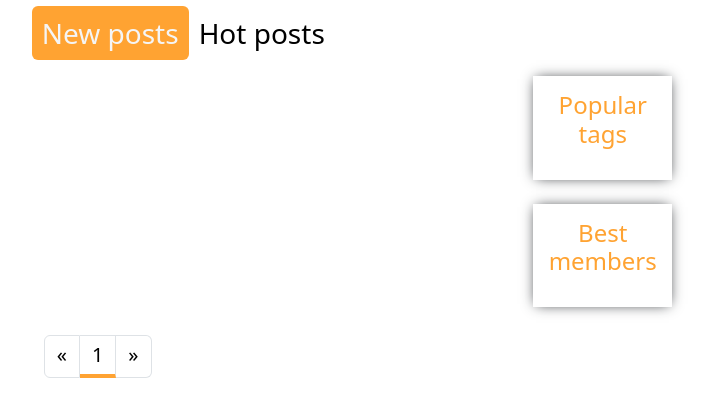
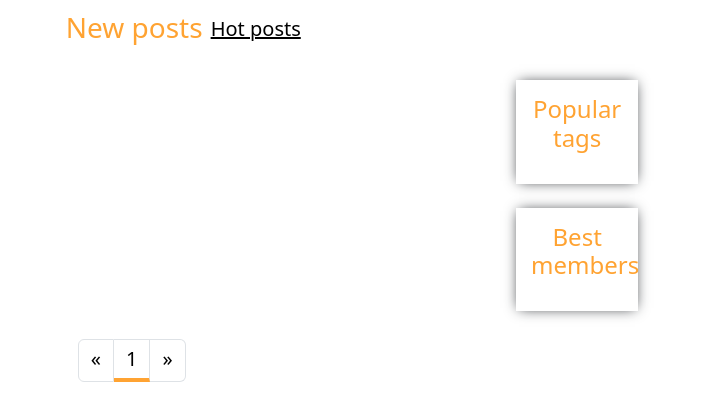
Before and after one commit to UserNameShouldBeHere/Web-1-sem, a Django app: page / in a window 1280 px wide. Shown: the part 58-478 px from the top of the page, without its empty margins (270-981 px from the left). Run offline with Django 4.2, Linux system fonts and the light colour scheme; data that the repository does not hold is empty.

Commit message:
feat: add hot posts

```diff
--- a/app/urls.py
+++ b/app/urls.py
@@ -4,6 +4,7 @@ from app import views
 
 urlpatterns = [
     path('', views.index, name='index'),
+    path('hot', views.indexhot, name='indexhot'),
     path('tag/<str:tag_name>', views.indexTagged, name='tag'),
     path('post/<int:post_id>', views.post, name='post'),
     path('login', views.login, name='login'),
--- a/app/views.py
+++ b/app/views.py
@@ -19,7 +19,13 @@ def get_all_posts():
     return posts
 
 def get_hot_posts():
-    pass
+    posts_arr = Post.objects.sort_by_hot()
+    posts = []
+    for post in posts_arr:
+        # posts.append({'id': post.id, 'author': post.author, 'rating': post.rating, 'title': post.title, 'text': post.text, 'tags': post.tags.all(), 'comments': get_comments_by_post(post.id)})
+        posts.append({'data': post, 'comments': get_comments_by_post(post.id)})
+
+    return posts
 
 def get_tagged_posts(tag):
     posts_arr = Post.objects.get_by_tag(tag)
@@ -55,6 +61,10 @@ def index(request):
     data = {'posts': paginate(get_all_posts(), request), 'sidebar': get_sidebar()}
     return render(request, "index.html", data)
 
+def indexhot(request):
+    data = {'posts': paginate(get_hot_posts(), request), 'sidebar': get_sidebar()}
+    return render(request, "index.html", data)
+
 def indexTagged(request, tag_name):
     data = {'tag': tag_name, 'posts': paginate(get_tagged_posts(tag_name), request), 'sidebar': get_sidebar()}
     return render(request, "index-tagged.html", data)
--- a/static/css/indexstyle.css
+++ b/static/css/indexstyle.css
@@ -18,6 +18,12 @@
 
 .poststype > label:hover {
     color: #6d6d6d;
+}
+
+.poststype > a {
+    text-decoration: underline;
+    cursor: pointer;
+    color: black;
 }
 
 .post {
--- a/templates/index.html
+++ b/templates/index.html
@@ -9,11 +9,15 @@
 {% block content %}
 <div class="row">
     <nav class="p-0 d-flex flex-nowrap poststype">
-        <input class="btn-check" id="btnradio1" name="poststype" type="radio" checked>
-        <label class="fs-3 tab-btn" for="btnradio1">New posts</label>
+        <!-- <input class="btn-check" id="btnradio1" name="poststype" type="radio" checked disabled>
+        <label class="fs-3 tab-btn" for="btnradio1">New posts</label> -->
 
-        <input class="btn-check" id="btnradio2" name="poststype" type="radio">
-        <label class="fs-3 tab-btn" for="btnradio2">Hot posts</label>
+
+        <!-- <input class="btn-check" id="btnradio2" name="poststype" type="radio" disabled>
+        <label class="fs-3 tab-btn" for="btnradio2">Hot posts</label> -->
+
+        <p class="fs-3 tab-btn header">New posts</p>
+        <a class="fs-5 p-0 pt-2 ms-2 align-text-top" href="{% url 'indexhot' %}">Hot posts</a>
     </nav>
     <div class="mt-3 row">
         <!-- Posts -->
```
